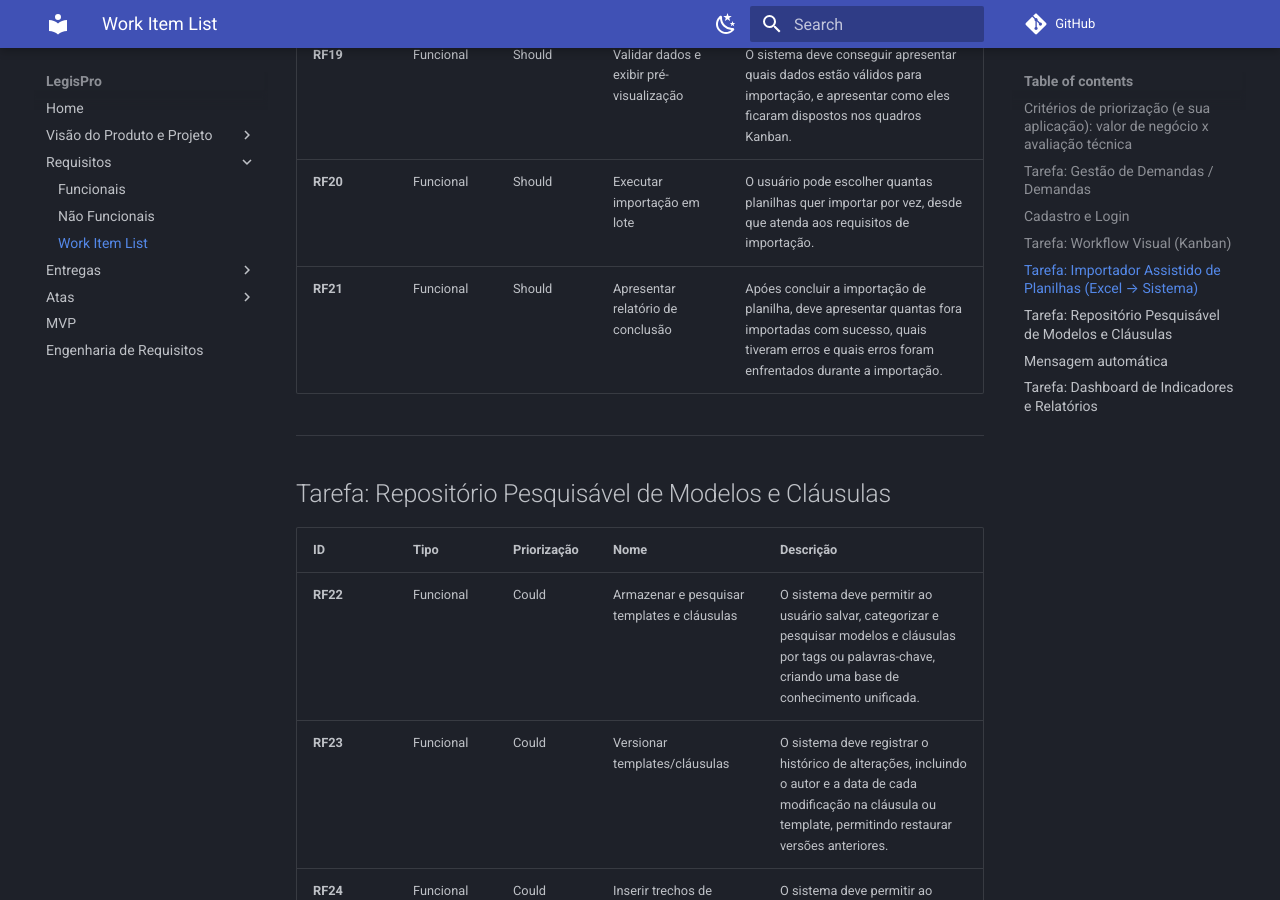
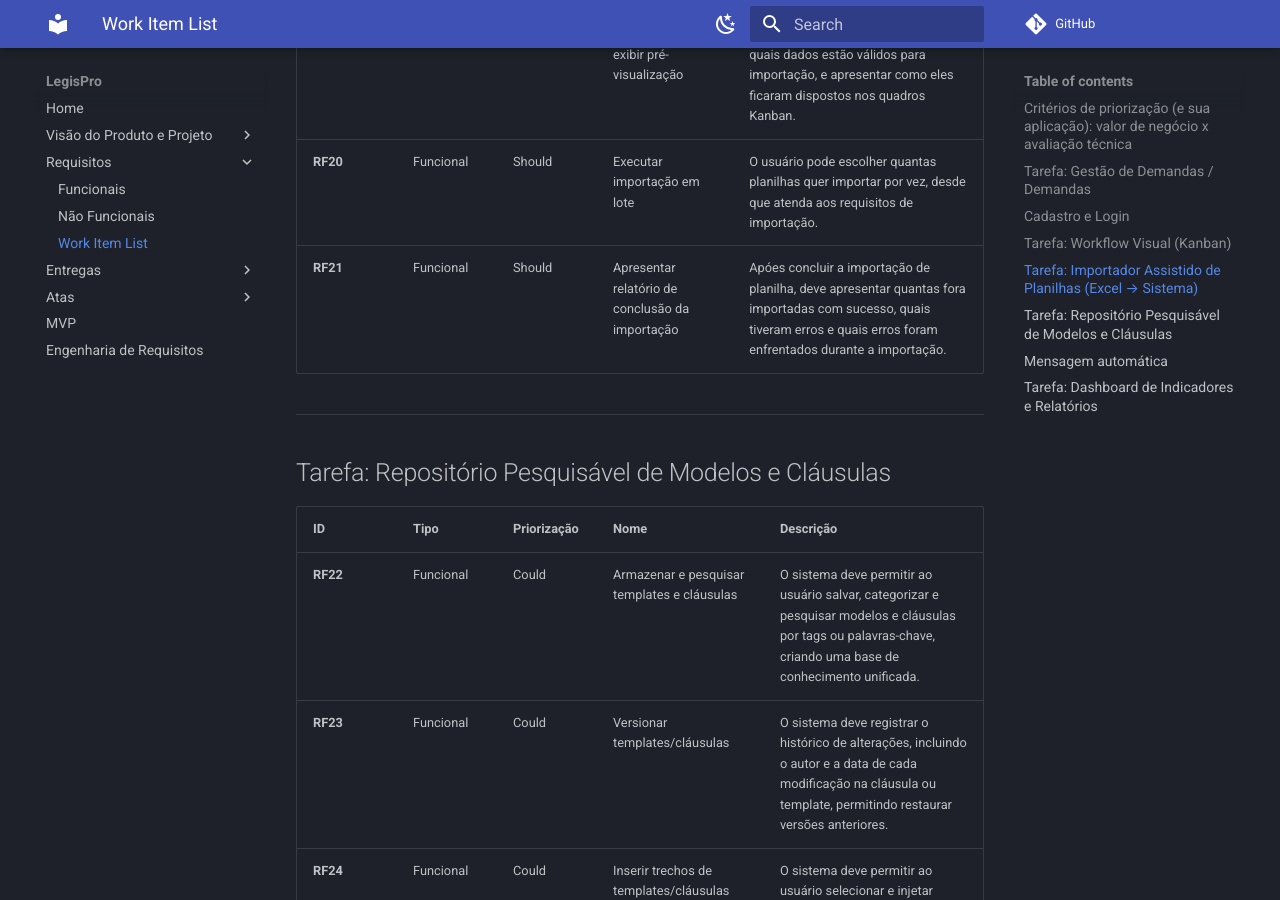
Before and after one commit to mdsreq-fga-unb/REQ-2025.2-T02-ProJuris, an MkDocs documentation site: the page built from docs/Requisitos/3 - Work Item List.md, in a window 1280 px wide and 900 px high, scrolled down 3117 px. Built offline with MkDocs 1.6.1 and Material for MkDocs 9.7.7, drawn with Linux system fonts in a browser that asks for light colours; comment, search, counter and statistics services are not loaded.

Commit message:
UPDATE 3 - Wor Item List.md

```diff
--- a/docs/Requisitos/3 - Work Item List.md
+++ b/docs/Requisitos/3 - Work Item List.md
@@ -55,7 +55,7 @@
 | **RF18** | Funcional | Should | Destacar erros na pré-visualização | Durante a pré-visualização dos quadros Kanban, o sistema deve apresentar quais erros são indicados prestar maior atenção. |
 | **RF19** | Funcional | Should | Validar dados e exibir pré-visualização | O sistema deve conseguir apresentar quais dados estão válidos para importação, e apresentar como eles ficaram dispostos nos quadros Kanban. |
 | **RF20** | Funcional | Should | Executar importação em lote | O usuário pode escolher quantas planilhas quer importar por vez, desde que atenda aos requisitos de importação. |
-| **RF21** | Funcional | Should | Apresentar relatório de conclusão | Apóes concluir a importação de planilha, deve apresentar quantas fora importadas com sucesso, quais tiveram erros e quais erros foram enfrentados durante a importação. |
+| **RF21** | Funcional | Should | Apresentar relatório de conclusão da importação | Apóes concluir a importação de planilha, deve apresentar quantas fora importadas com sucesso, quais tiveram erros e quais erros foram enfrentados durante a importação. |
 
 ---
 
```
